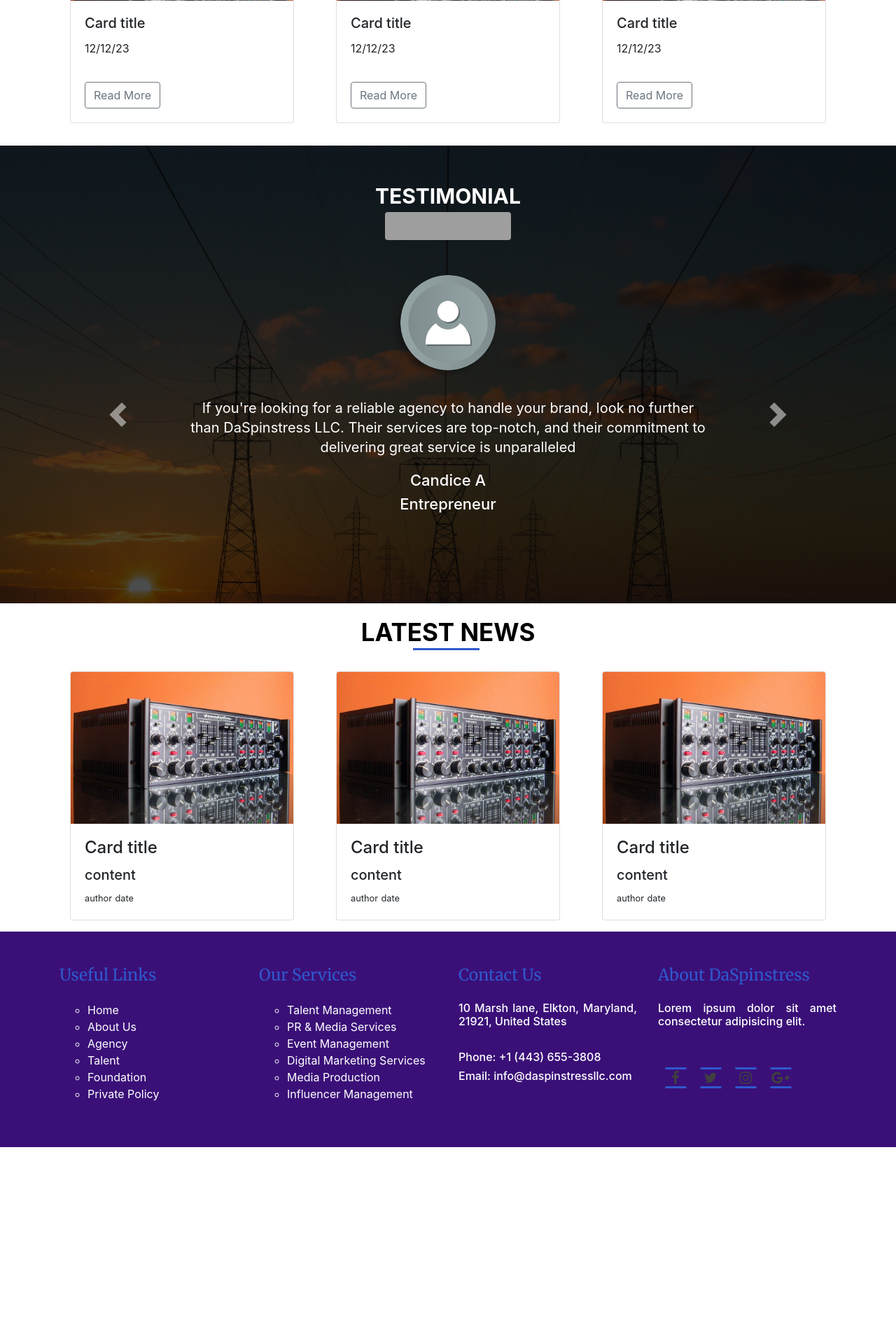
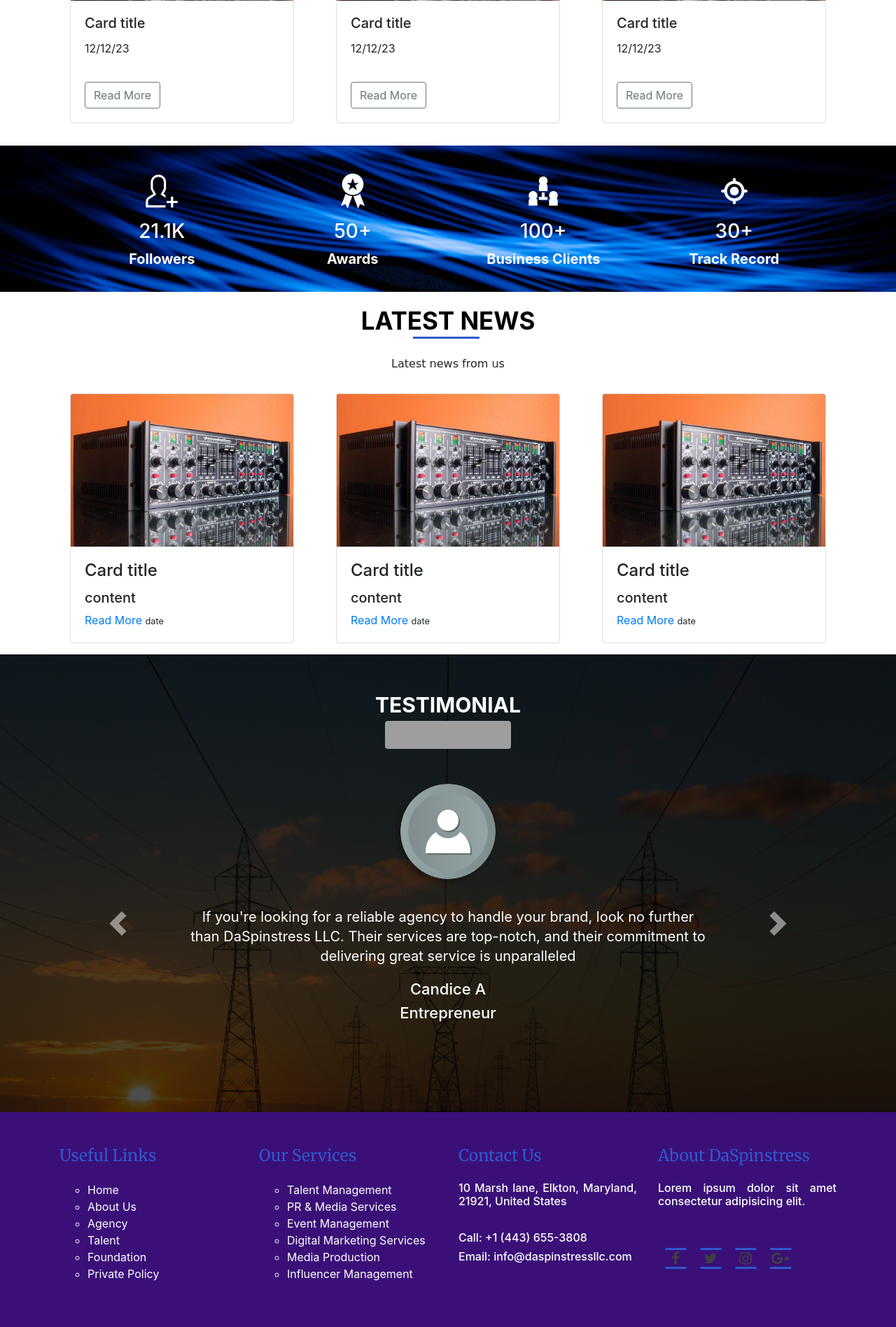
Before and after one commit to godfredtenkorang/DaSpinstress-website, a Django app: page / in a window 1280 px wide. Shown: the part 955-2851 px from the top of the page at 70% size. Before the commit the page ends 2594 px from the top, so only its background shows below. Run offline with Django 4.2, Linux system fonts and the light colour scheme; some libraries are stand-ins or nearby versions; grey boxes are pictures that could not be loaded.

Commit message:
added rate to home.html

```diff
--- a/akuaa/templates/akuaa/base.html
+++ b/akuaa/templates/akuaa/base.html
@@ -1033,6 +1033,41 @@
   }
 
   /* --------------Team Template End---------------- */
+
+  /* ------------Counters--------------- */
+
+  .counter-bg {
+    background-image: url("{% static 'akuaa/images/rate-bg1.jpg' %}");
+    background-repeat: no-repeat;
+    background-size: cover;
+  }
+
+.column {
+    float: left;
+    width: 25%;
+    padding: 0 5px;
+}
+
+.counter-row {
+    margin: 0 -5px;
+}
+
+@media screen and (max-width: 600px) {
+    .column {
+        width: 100%;
+        display: block;
+        margin-bottom: 10px;
+    }
+}
+
+.card-img {
+  color: white;
+  padding: 16px;
+  text-align: center;
+  position: relative;
+}
+  /* ------------Counters close ----------*/
+
 </style>
 
 <body>
@@ -1132,7 +1167,7 @@
           <div class="footer-text pt-3">
             <h6>10 Marsh lane, Elkton, Maryland, 21921, United States</h6>
             <br>
-            <h6>Phone: +1 (443) 655-3808</h6>
+            <h6>Call: +1 (443) 655-3808</h6>
             <h6>Email: info@daspinstressllc.com</h6>
           </div>
         </div>
@@ -1187,6 +1222,7 @@
   </section>
   <!-- Optional JavaScript -->
   <!-- jQuery first, then Popper.js, then Bootstrap JS -->
+  <script src="{% static 'index.js' %}"></script>
   <script src="https://code.jquery.com/jquery-3.2.1.slim.min.js"
     integrity="sha384-KJ3o2DKtIkvYIK3UENzmM7KCkRr/rE9/Qpg6aAZGJwFDMVNA/GpGFF93hXpG5KkN"
     crossorigin="anonymous"></script>
--- a/akuaa/templates/akuaa/home.html
+++ b/akuaa/templates/akuaa/home.html
@@ -104,6 +104,88 @@
         </div>
     </div>
 </section>
+
+<section class="counter-bg pt-4">
+    <div class="container">
+        <div class="row counter-row">
+            <div class="col-lg-12 counter-img">
+                <div class="column">
+                    <div class="card-img">
+                        <img src="{% static 'akuaa/images/followers.png' %}" height="50px" alt="icon">
+                        <h3 class="pt-3">21.1K</h3>
+                        <p style="font-size: 20px; font-weight:bold;">Followers</p>
+                    </div>
+                </div>
+                <div class="column">
+                    <div class="card-img">
+                        <img src="{% static 'akuaa/images/award.png' %}" height="50px" alt="icon">
+                        <h3 class="pt-3">50+</h3>
+                        <p style="font-size: 20px; font-weight:bold;">Awards</p>
+                    </div>
+                </div>
+                <div class="column">
+                    <div class="card-img">
+                        <img src="{% static 'akuaa/images/client.png' %}" height="50px" alt="icon">
+                        <h3 class="pt-3">100+</h3>
+                        <p style="font-size: 20px; font-weight:bold;">Business Clients</p>
+                    </div>
+                </div>
+                <div class="column">
+                    <div class="card-img">
+                        <img src="{% static 'akuaa/images/track.png' %}" height="50px" alt="icon">
+                        <h3 class="pt-3">30+</h3>
+                        <p style="font-size: 20px; font-weight:bold;">Track Record</p>
+                    </div>
+                </div>
+            </div>
+        </div>
+    </div>
+</section>
+<section class="latest-news">
+    <div class="section-title">
+        <h1>Latest News</h1>
+        <br>
+        <br>
+        <p style="font-family: 'Dancing Script', cursive;">Latest news from us</p>
+    </div>
+    <div class="container">
+        <div class="row">
+            <div class="col-md-4 d-flex justify-content-center">
+                <div class="card mb-3" style="width: 20rem;">
+                    <img src="{% static 'akuaa/images/foundation.jpeg' %}" class="card-img-top" alt="...">
+                    <div class="card-body">
+                        <h4 class="card-title">Card title</h4>
+                        <h5 class="card-text">content</h5>
+                        <a href="">Read More</a>
+                        <small>date</small>
+                    </div>
+                </div>
+            </div>
+            <div class="col-md-4 d-flex justify-content-center">
+                <div class="card mb-3" style="width: 20rem;">
+                    <img src="{% static 'akuaa/images/foundation.jpeg' %}" class="card-img-top" alt="...">
+                    <div class="card-body">
+                        <h4 class="card-title">Card title</h4>
+                        <h5 class="card-text">content</h5>
+                        <a href="">Read More</a>
+                        <small>date</small>
+                    </div>
+                </div>
+            </div>
+            <div class="col-md-4 d-flex justify-content-center">
+                <div class="card mb-3" style="width: 20rem;">
+                    <img src="{% static 'akuaa/images/foundation.jpeg' %}" class="card-img-top" alt="...">
+                    <div class="card-body">
+                        <h4 class="card-title">Card title</h4>
+                        <h5 class="card-text">content</h5>
+                        <a href="">Read More</a>
+                        <small>date</small>
+                    </div>
+                </div>
+            </div>
+        </div>
+    </div>
+</section>
 <section class="testimonial text-center">
     <div class="container">
 
@@ -149,46 +231,4 @@
         </div>
     </div>
 </section>
-<section class="latest-news">
-    <div class="section-title">
-        <h1>Latest News</h1>
-    </div>
-    <div class="container">
-        <div class="row">
-            <div class="col-md-4 d-flex justify-content-center">
-                <div class="card mb-3" style="width: 20rem;">
-                    <img src="{% static 'akuaa/images/foundation.jpeg' %}" class="card-img-top" alt="...">
-                    <div class="card-body">
-                        <h4 class="card-title">Card title</h4>
-                        <h5 class="card-text">content</h5>
-                        <small>author</small>
-                        <small>date</small>
-                    </div>
-                </div>
-            </div>
-            <div class="col-md-4 d-flex justify-content-center">
-                <div class="card mb-3" style="width: 20rem;">
-                    <img src="{% static 'akuaa/images/foundation.jpeg' %}" class="card-img-top" alt="...">
-                    <div class="card-body">
-                        <h4 class="card-title">Card title</h4>
-                        <h5 class="card-text">content</h5>
-                        <small>author</small>
-                        <small>date</small>
-                    </div>
-                </div>
-            </div>
-            <div class="col-md-4 d-flex justify-content-center">
-                <div class="card mb-3" style="width: 20rem;">
-                    <img src="{% static 'akuaa/images/foundation.jpeg' %}" class="card-img-top" alt="...">
-                    <div class="card-body">
-                        <h4 class="card-title">Card title</h4>
-                        <h5 class="card-text">content</h5>
-                        <small>author</small>
-                        <small>date</small>
-                    </div>
-                </div>
-            </div>
-        </div>
-    </div>
-</section>
 {% endblock %}
```
Also changed, not shown: akuaa/static/akuaa/images/award.png (added), akuaa/static/akuaa/images/client.png (added), akuaa/static/akuaa/images/da-bg.jpg (added), akuaa/static/akuaa/images/followers.png (added), akuaa/static/akuaa/images/rate-bg.jpg (added), akuaa/static/akuaa/images/rate-bg1.jpg (added), akuaa/static/akuaa/images/track.png (added), 4 other files.
